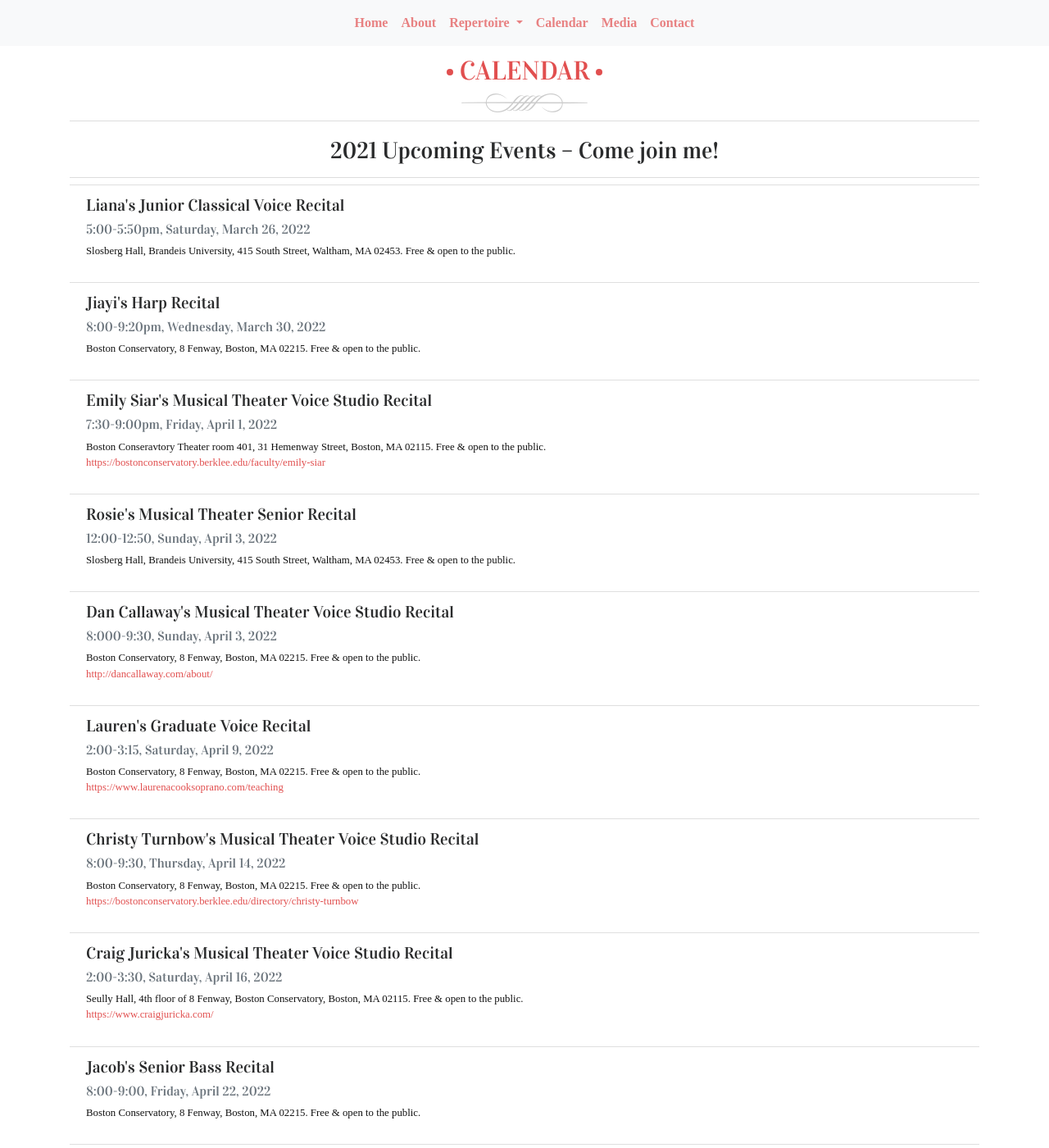
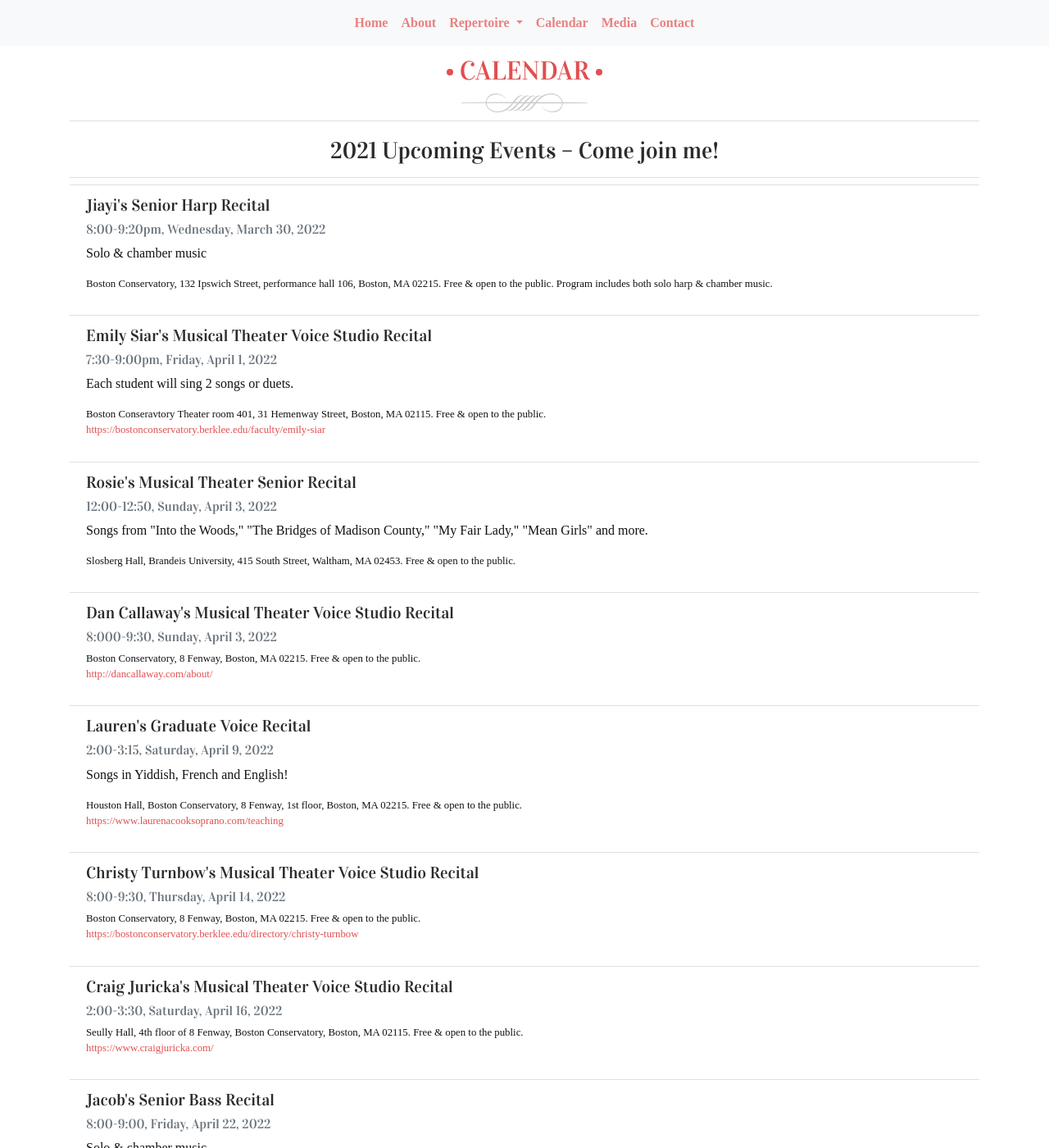
Before and after one commit to musicbygraceevelyn/musicbygraceevelyn.github.io, a Jekyll site: the page built from calendar.md, in a window 1280 px wide and 1400 px high. Shown: the whole window at 82% size. Built offline with Jekyll 4.4.1, drawn with Linux system fonts in a browser that asks for light colours; some web fonts are replaced; some of the changed text lies outside the part shown.

Commit message:
calendar updates

```diff
--- a/calendar.md
+++ b/calendar.md
@@ -4,21 +4,20 @@ layout: single
 
 current_events:
 
-- date: 5:00-5:50pm, Saturday, March 26, 2022
-  title: Liana's Junior Classical Voice Recital
-  location: Slosberg Hall, Brandeis University, 415 South Street, Waltham, MA 02453. Free & open to the public.
-
 - date: 8:00-9:20pm, Wednesday, March 30, 2022
-  title: Jiayi's Harp Recital
-  location: Boston Conservatory, 8 Fenway, Boston, MA 02215. Free & open to the public.
+  title: Jiayi's Senior Harp Recital
+  subtitle: Solo & chamber music
+  location: Boston Conservatory, 132 Ipswich Street, performance hall 106, Boston, MA 02215. Free & open to the public. Program includes both solo harp & chamber music.
 
 - date: 7:30-9:00pm, Friday, April 1, 2022
   title: Emily Siar's Musical Theater Voice Studio Recital
+  subtitle: Each student will sing 2 songs or duets.
   location: Boston Conseravtory Theater room 401, 31 Hemenway Street, Boston, MA 02115. Free & open to the public.
   website: https://bostonconservatory.berklee.edu/faculty/emily-siar
 
 - date: 12:00-12:50, Sunday, April 3, 2022
   title: Rosie's Musical Theater Senior Recital
+  subtitle: Songs from "Into the Woods," "The Bridges of Madison County," "My Fair Lady," "Mean Girls" and more.
   location: Slosberg Hall, Brandeis University, 415 South Street, Waltham, MA 02453. Free & open to the public.
 
 - date: 8:000-9:30, Sunday, April 3, 2022
@@ -28,7 +27,8 @@ current_events:
 
 - date: 2:00-3:15, Saturday, April 9, 2022
   title: Lauren's Graduate Voice Recital
-  location: Boston Conservatory, 8 Fenway, Boston, MA 02215. Free & open to the public.
+  subtitle: Songs in Yiddish, French and English!
+  location: Houston Hall, Boston Conservatory, 8 Fenway, 1st floor, Boston, MA 02215. Free & open to the public.
   website: https://www.laurenacooksoprano.com/teaching
 
 - date: 8:00-9:30, Thursday, April 14, 2022
@@ -43,6 +43,7 @@ current_events:
 
 - date: 8:00-9:00, Friday, April 22, 2022
   title: Jacob's Senior Bass Recital
+  subtitle: Solo & chamber music
   location: Boston Conservatory, 8 Fenway, Boston, MA 02215. Free & open to the public.
 
 - date: 7:30-8:45, Friday, April 29, 2022
@@ -123,7 +128,7 @@ past_events:
   location: Boston Conservatory at Berklee, Boston, MA
 
 - date: April 3, 2019
-  title: Voice Studio Recital
+  title: Musical Theater Studio Recital
   organization: Christy Turnbow
   location: Boston Conservatory at Berklee, Boston, MA
 
@@ -146,16 +151,16 @@ past_events:
   website: http://www.sudburysavoyards.org/index.html
 
 - date: July 19, 2018
-  title: WQXR Young Artists Concert
+  title: WQXR Station Young Artists Concert
   location: Brevard, NC
 
 - date: June 22 - Aug. 4, 2018
-  title: Six performances with Brevard Music Institute orchestras
+  title: Six performances with the Brevard Music Institute Orchestra
   location: Brevard, NC
   website: https://www.brevardmusic.org/
 
 - date: March 22-25, 2018
-  title: Debut of Vanity Lane Ballet
+  title: World Premier of Vanity Lane Ballet
   subtitle: Music by Jackson, Hettrick, and Williams. Story and choreography by LaToya Princess Jackson.
   location: Farkas Hall, Harvard University, Cambridge, MA
 
@@ -165,7 +170,7 @@ past_events:
   location: Boston Conservatory at Berklee
 
 - date: March 11, 2017
-  title: Debute of Frail Blue
+  title: Debute of "Frail Blue"
   subtitle: A piece for violin & piano I commissioned by Manuel Garcia Albornoz.
   location: Boston Conservatory at Berklee
   website: http://www.mgarciamusic.com/welcome
```
Also changed, not shown: other parts of calendar.md (+10 -6 lines).
